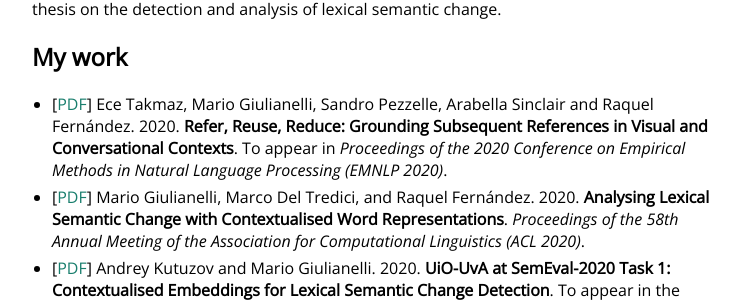
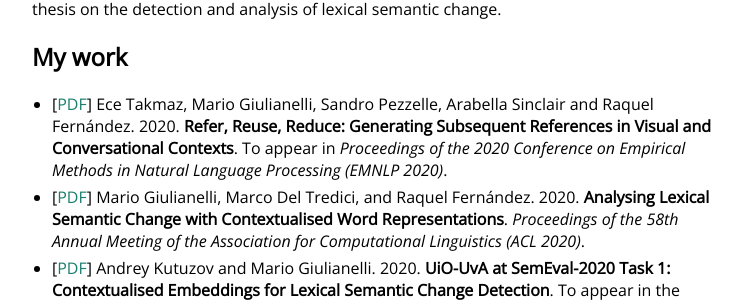
Before and after one commit to glnmario/glnmario.github.io, a Jekyll site: the page built from index.md, in a window 1280 px wide. Shown: the part 618-921 px from the top of the page, without its empty margins (258-1013 px from the left). Built offline with Jekyll 4.4.1, drawn with Linux system fonts in a browser that asks for light colours.

Commit message:
Update index.md

```diff
--- a/index.md
+++ b/index.md
@@ -24,7 +24,7 @@ Currently I study Artificial Intelligence at the University of Amsterdam.
 
 
 ## My work
-- [[PDF](https://www.aclweb.org/anthology/2020.emnlp-main.353/)] Ece Takmaz, Mario Giulianelli, Sandro Pezzelle, Arabella Sinclair and Raquel Fernández. 2020. **Refer, Reuse, Reduce: Grounding Subsequent References in Visual and Conversational Contexts**. To appear in _Proceedings of the 2020 Conference on Empirical Methods in Natural Language Processing (EMNLP 2020)_.
+- [[PDF](https://www.aclweb.org/anthology/2020.emnlp-main.353/)] Ece Takmaz, Mario Giulianelli, Sandro Pezzelle, Arabella Sinclair and Raquel Fernández. 2020. **Refer, Reuse, Reduce: Generating Subsequent References in Visual and Conversational Contexts**. To appear in _Proceedings of the 2020 Conference on Empirical Methods in Natural Language Processing (EMNLP 2020)_.
 - [[PDF](https://www.aclweb.org/anthology/2020.acl-main.365/)] Mario Giulianelli, Marco Del Tredici, and Raquel Fernández. 2020. **Analysing Lexical Semantic Change with Contextualised Word Representations**. _Proceedings of the 58th Annual Meeting of the Association for Computational Linguistics (ACL 2020)_.
 - [[PDF](https://arxiv.org/abs/2005.00050)] Andrey Kutuzov and Mario Giulianelli. 2020. **UiO-UvA at SemEval-2020 Task 1: Contextualised Embeddings for Lexical Semantic Change Detection**. To appear in the _Proceedings of the 14th International Workshop on Semantic Evaluation (SemEval 2020)_.
 - [[PDF](https://www.aclweb.org/anthology/W18-5426/)] Mario Giulianelli, Jacqueline Harding, Florian Mohnert, Dieuwke Hupkes, and Willem Zuidema. 2018. **Under the Hood: Using Diagnostic Classifiers to Investigate and Improve how Language Models Track Agreement Information**. _Best Paper Award at 1st Workshop on Analyzing and Interpreting Neural Networks for NLP (EMNLP 2018)_.
```
